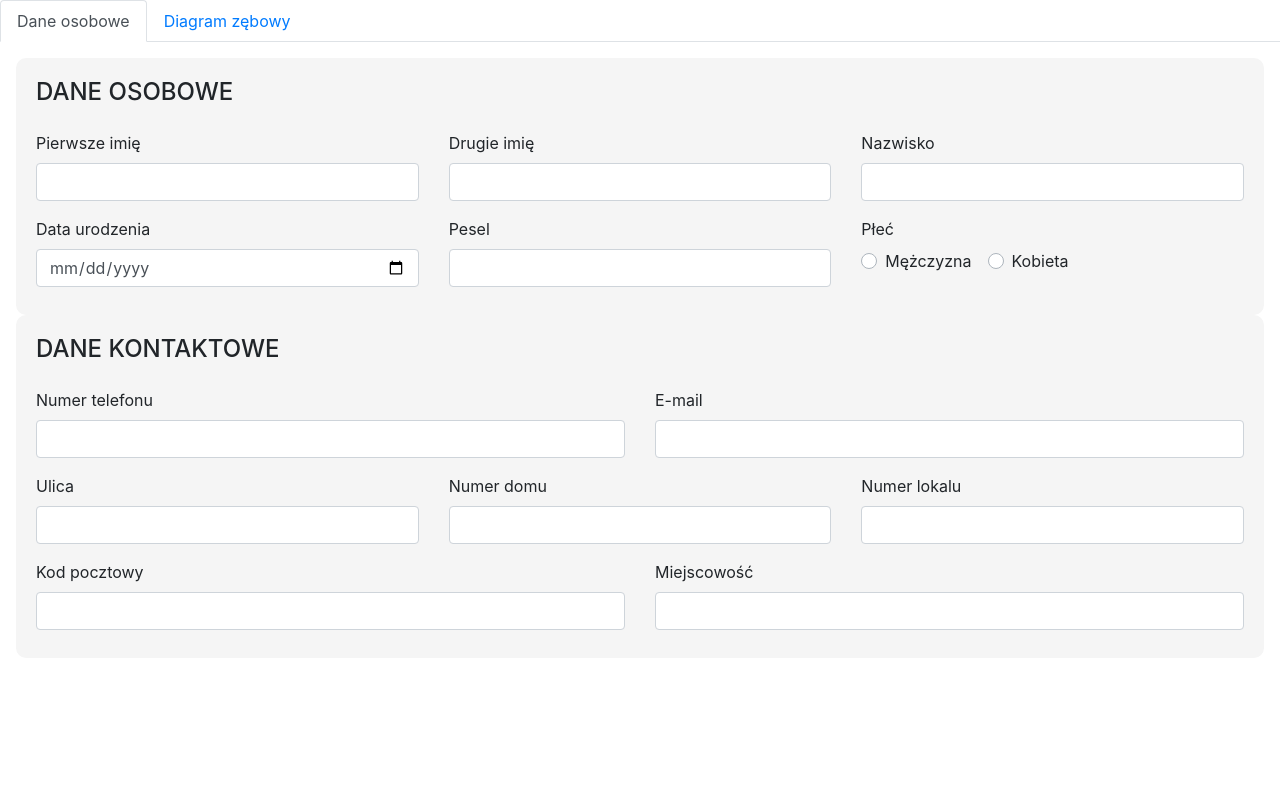
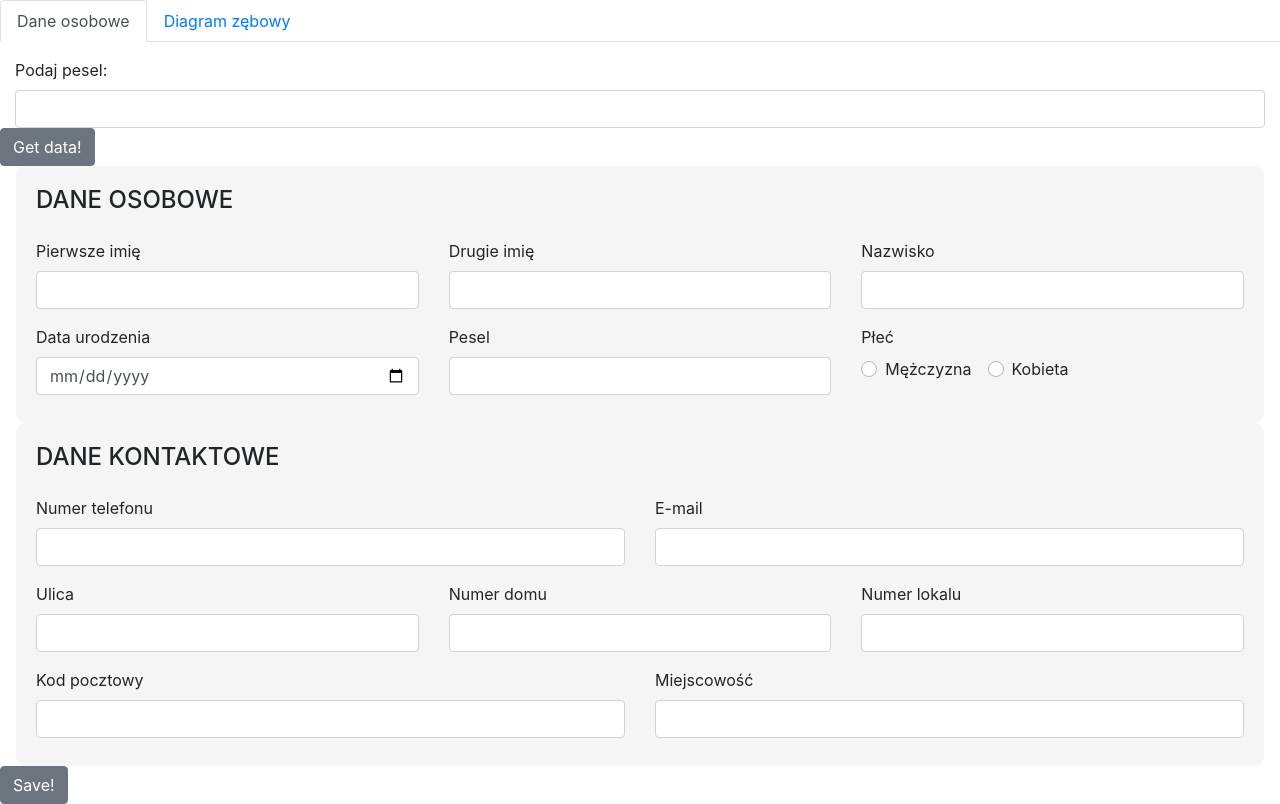
Before and after one commit to kszysix/dental-data-procesing, a Vue app in the folder diagram/: page / in a window 1280 px wide. Built offline with nearby package versions, Linux system fonts and the light colour scheme.

Commit message:
Loading data from mongoDB
Don't pull changes before running mongoDB!

```diff
--- a/diagram/src/App.vue
+++ b/diagram/src/App.vue
@@ -4,7 +4,17 @@
     <b-tabs content-class="mt-3">
 
       <b-tab title="Dane osobowe" active>
-        <personal-form/>
+        <div class="col sm">
+          <label for="person-pesel">Podaj pesel:</label>
+          <b-form-input id="person-pesel" ref="person-pesel" type="text"></b-form-input>
+        </div>
+        <div>
+          <b-button v-on:click="getPersonData()">Get data!</b-button>
+        </div>
+        <personal-form ref="personal-form"/>
+        <div>
+          <b-button v-on:click="savePersonData()">Save!</b-button>
+        </div>
       </b-tab>
 
       <b-tab title="Diagram zębowy">
@@ -77,6 +87,34 @@ export default {
   },
 
   methods: {
+    getPersonData(){
+      var pesel = this.$refs["person-pesel"].localValue
+      if(pesel){
+        var request = new XMLHttpRequest();
+        request.open('POST', 'http://127.0.0.1:5000/getPersonData', false);
+        request.send(pesel);
+        var person = JSON.parse(request.response);
+
+        this.$refs["personal-form"].getPersonData(request.response)
+        // zęby stałe
+        var i = 1;
+        var teeth = person.permanentTeeth;
+        for(;i<5;i++){
+          var j = 1;
+          for(;j<9;j++){
+            var id = i.toString()+j.toString();
+            var ref = "tooth-" + id;
+            this.$refs[ref].setColor('A', teeth[id]['A']);
+            this.$refs[ref].setColor('B', teeth[id]['B']);
+            this.$refs[ref].setColor('C', teeth[id]['C']);
+            this.$refs[ref].setColor('D', teeth[id]['D']);
+            this.$refs[ref].setColor('E', teeth[id]['E']);
+          }
+        }
+
+        // TODO : zęby mleczne
+      }
+    },
     getMicCommand(){
       var request = new XMLHttpRequest();
       request.open('GET', 'http://127.0.0.1:5000/mic', false);
@@ -86,8 +124,7 @@ export default {
 
     useCommand(obj){
       var ref = "tooth-" + obj.toothId;
-      var tt = this.$refs[ref];
-      tt.setColor(obj.toothPart, obj.toothAilment);
+      this.$refs[ref].setColor(obj.toothPart, obj.toothAilment);
     },
 
   	mic() {
--- a/diagram/src/components/personalForm.vue
+++ b/diagram/src/components/personalForm.vue
@@ -1,5 +1,6 @@
 <template>
 <div>
+
     <b-form class="ml-3 mr-3 personal-form round-corner">
 
         <label class='h4 mb-4'>DANE OSOBOWE</label>
@@ -7,26 +8,26 @@
         <div class="row">
             <div class="col sm">
                 <label for="first-name">Pierwsze imię</label>
-                <b-form-input id="first-name" type="text"></b-form-input>
+                <b-form-input id="first-name" ref="first-name" type="text"></b-form-input>
             </div>
             <div class="col sm">
                 <label for="second-name">Drugie imię</label>
-                <b-form-input id="second-name" type="text"></b-form-input>
+                <b-form-input id="second-name" ref="second-name" type="text"></b-form-input>
             </div>
             <div class="col sm">
                 <label for="surname">Nazwisko</label>
-                <b-form-input id="surname" type="text"></b-form-input>
+                <b-form-input id="surname" ref="surname" type="text"></b-form-input>
             </div>
         </div>
 
         <div class="row mt-3 mb-2">
             <div class="col sm">
                 <label for="birth-date">Data urodzenia</label>
-                <b-form-input id="pesel" type="date"></b-form-input>
+                <b-form-input id="birth-date" ref="birth-date" type="date"></b-form-input>
             </div>
             <div class="col sm">
                 <label for="pesel">Pesel</label>
-                <b-form-input id="pesel" type="number"></b-form-input>
+                <b-form-input id="pesel" ref="pesel" type="number"></b-form-input>
             </div>
             <div class="col sm">
                 <label for="gender">Płeć</label>
@@ -46,37 +47,37 @@
         <div class="row">
             <div class="col sm">
                 <label for="phone-number">Numer telefonu</label>
-                <b-form-input id="phone-number" type="text"></b-form-input>
+                <b-form-input id="phone-number" ref="phone-number" type="text"></b-form-input>
             </div>
             <div class="col sm">
                 <label for="e-mail">E-mail</label>
-                <b-form-input id="e-mail" type="text"></b-form-input>
+                <b-form-input id="e-mail" ref="e-mail" type="text"></b-form-input>
             </div>
         </div>
 
         <div class="row mt-3 mb-2">
             <div class="col sm">
                 <label for="street">Ulica</label>
-                <b-form-input id="street" type="text"></b-form-input>
+                <b-form-input id="street" ref="street" type="text"></b-form-input>
             </div>
             <div class="col sm">
                 <label for="address-1">Numer domu</label>
-                <b-form-input id="address-1" type="number"></b-form-input>
+                <b-form-input id="address-1" ref="address-1" type="number"></b-form-input>
             </div>
             <div class="col sm">
                 <label for="address-2">Numer lokalu</label>
-                <b-form-input id="address-2" type="number"></b-form-input>
+                <b-form-input id="address-2" ref="address-2" type="number"></b-form-input>
             </div>
         </div>
 
         <div class="row mt-3 mb-2">
             <div class="col sm">
                 <label for="zip-code">Kod pocztowy</label>
-                <b-form-input id="zip-code" type="text"></b-form-input>
+                <b-form-input id="zip-code" ref="zip-code" type="text"></b-form-input>
             </div>
             <div class="col sm">
                 <label for="city">Miejscowość</label>
-                <b-form-input id="city" type="text"></b-form-input>
+                <b-form-input id="city" ref="city" type="text"></b-form-input>
             </div>
         </div>
 
@@ -86,6 +87,25 @@
 
 <script>
 export default {
+    methods:{
+        getPersonData(person){
+            person = JSON.parse(person);
+            this.$refs["first-name"].value = person.personalDetails.firstName;
+            this.$refs["second-name"].value = person.personalDetails.secondName;
+            this.$refs["surname"].value = person.personalDetails.lastName;
+            // this.$refs["birth-date"].value = person.personalDetails.firstName;
+            this.$refs["pesel"].value = person.personalDetails.pesel;
+            // this.$refs["gender"].value = person.personalDetails.firstName;
 
+            this.$refs["phone-number"].value = person.contactDetails.phoneNumber;
+            this.$refs["e-mail"].value = person.contactDetails.email;
+
+            this.$refs["street"].value = person.contactDetails.street;
+            this.$refs["address-1"].value = person.contactDetails.streetNumber;
+            this.$refs["address-2"].value = person.contactDetails.boxNumber;
+            this.$refs["zip-code"].value = person.contactDetails.zipCode;
+            this.$refs["city"].value = person.contactDetails.city;
+        }
+    }
 }
 </script>
--- a/diagram/src/components/tooth.vue
+++ b/diagram/src/components/tooth.vue
@@ -48,7 +48,7 @@ export default {
     props: ['shape'],
     data: function(){
         return {
-            colors: ["lightseagreen", "lightsalmon", "darkslategray", "peru", "peachpuff", "gray"],
+            colors: ["lightseagreen", "lightsalmon", "darkslategray", "peru", "peachpuff", "gray","internationalorange"],
             n1: 0,
             n2: 0,
             n3: 0,
@@ -110,7 +110,7 @@ export default {
                     newColor = 4
                     break;
                 default:
-                    newColor = 'gray'
+                    newColor = 5
             }
 
 			switch(toothPart) {
```
Also changed, not shown: 2 other files (tests, documents, lock files or other folders).
